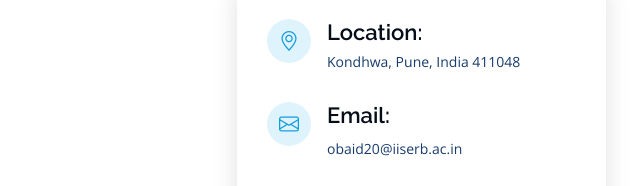
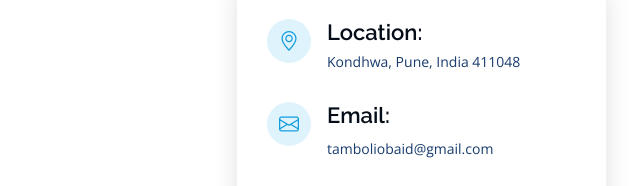
Before and after one commit to obaidtambo/obaidtambo.github.io, a plain HTML site: page index.html in a window 1280 px wide. Shown: the part 6328-6514 px from the top of the page, 329-969 px from the left. Drawn offline with nearby package versions, Linux system fonts and the light colour scheme.

Commit message:
Update email address in index.html

```diff
--- a/index.html
+++ b/index.html
@@ -566,7 +566,7 @@
               <div class="email">
                 <i class="bi bi-envelope"></i>
                 <h4>Email:</h4>
-                <p>obaid20@iiserb.ac.in</p>
+                <p>tamboliobaid@gmail.com</p>
               </div>
 
               <div class="phone">
```
